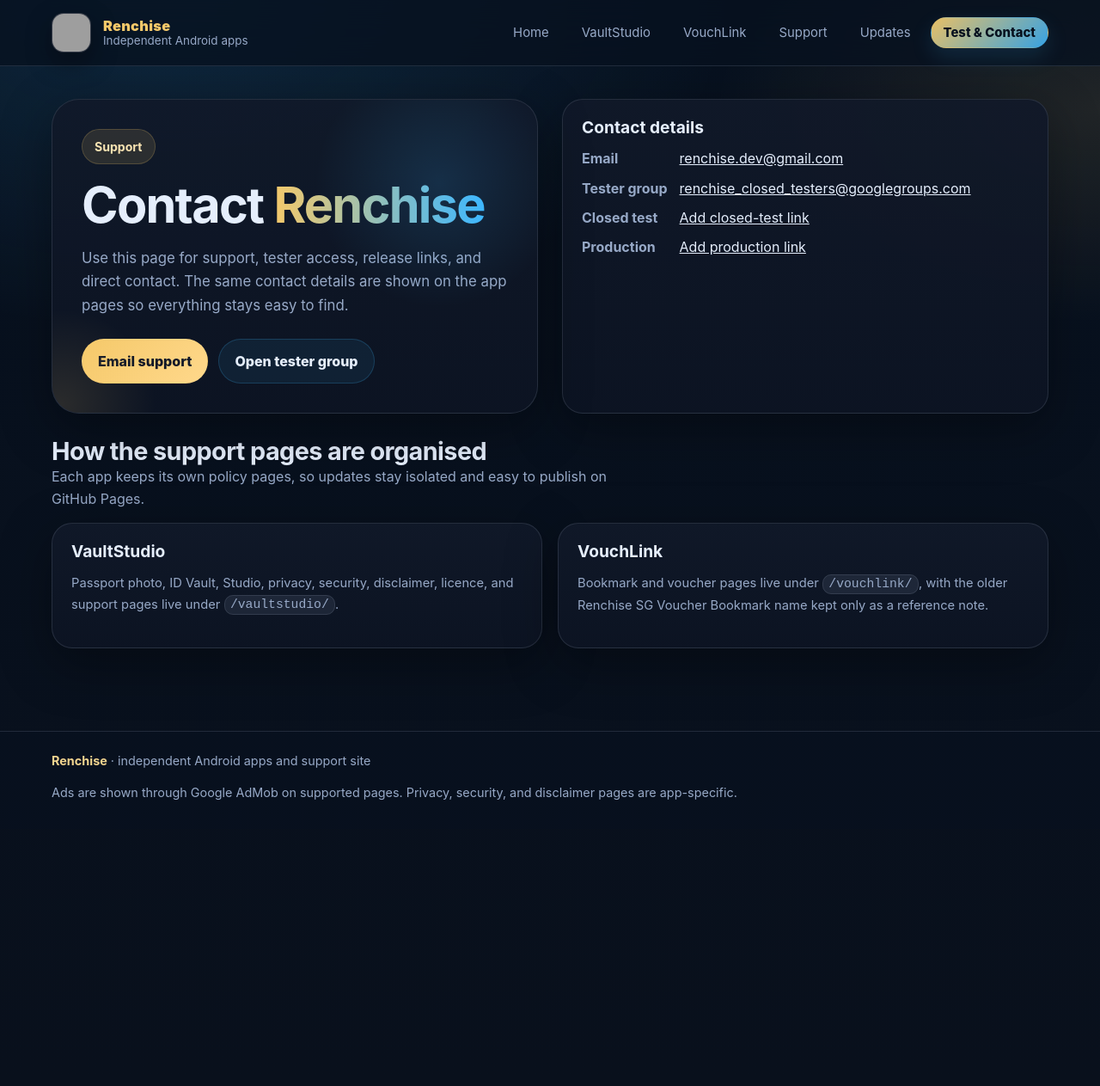
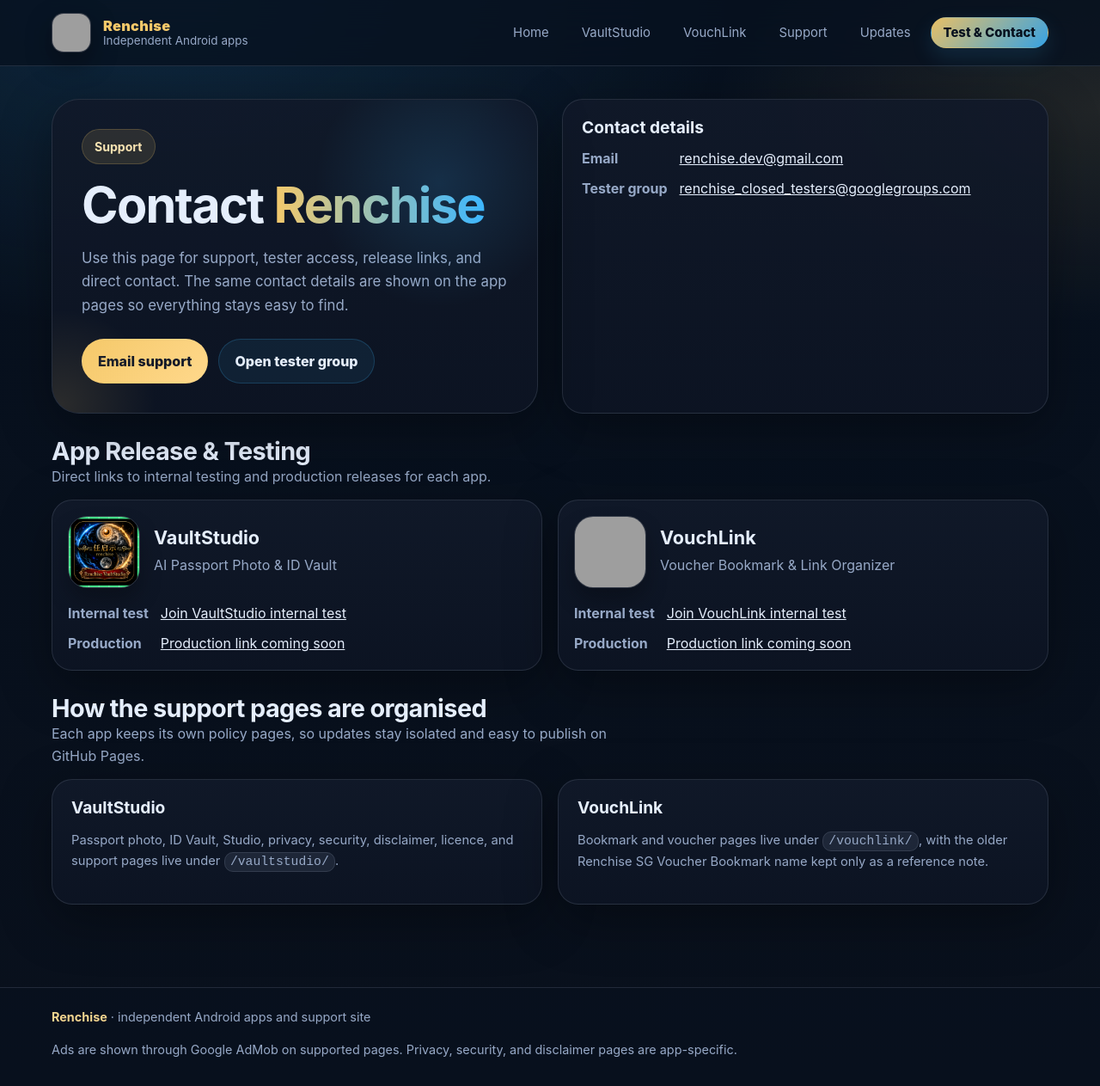
Before and after one commit to renchise/renchise.github.io, a Jekyll site: the page built from contact.html, in a window 1280 px wide and 1263 px high. Shown: the whole window at 86% size. Built offline with Jekyll 4.4.1, drawn with Linux system fonts in a browser that asks for light colours; grey boxes are pictures that could not be loaded.

Commit message:
update contract info

```diff
--- a/contact.html
+++ b/contact.html
@@ -22,9 +22,48 @@
 
         <div class="key">Tester group</div>
         <div class="val"><a href="https://groups.google.com/g/renchise_closed_testers" target="_blank" rel="noopener">renchise_closed_testers@googlegroups.com</a></div>
+      </div>
+    </div>
+  </div>
+</section>
 
-        <div class="key">Closed test</div><div class="val"><a href="#" rel="nofollow">Add closed-test link</a></div>
-        <div class="key">Production</div><div class="val"><a href="#" rel="nofollow">Add production link</a></div>
+<section class="section">
+  <div class="section-head">
+    <div>
+      <h2>App Release & Testing</h2>
+      <p>Direct links to internal testing and production releases for each app.</p>
+    </div>
+  </div>
+  <div class="grid-2">
+    <div class="app-card no-hover">
+      <div class="app-top">
+        <img class="app-logo" src="{{ site.baseurl }}/assets/images/vaultstudio/ic_launcher-playstore.png" alt="VaultStudio icon">
+        <div>
+          <h3 class="app-title">VaultStudio</h3>
+          <p class="app-desc">AI Passport Photo & ID Vault</p>
+        </div>
+      </div>
+      <div class="kv" style="margin-top:16px;">
+        <div class="key">Internal test</div>
+        <div class="val"><a href="https://play.google.com/apps/internaltest/4701423883219551691" rel="nofollow">Join VaultStudio internal test</a></div>
+        <div class="key">Production</div>
+        <div class="val"><a href="#" rel="nofollow">Production link coming soon</a></div>
+      </div>
+    </div>
+
+    <div class="app-card no-hover">
+      <div class="app-top">
+        <img class="app-logo" src="{{ site.baseurl }}/assets/images/vouchlink/ic_launcher-playstore.png" alt="VouchLink icon">
+        <div>
+          <h3 class="app-title">VouchLink</h3>
+          <p class="app-desc">Voucher Bookmark & Link Organizer</p>
+        </div>
+      </div>
+      <div class="kv" style="margin-top:16px;">
+        <div class="key">Internal test</div>
+        <div class="val"><a href="https://play.google.com/apps/internaltest/4701014088258247732" rel="nofollow">Join VouchLink internal test</a></div>
+        <div class="key">Production</div>
+        <div class="val"><a href="#" rel="nofollow">Production link coming soon</a></div>
       </div>
     </div>
   </div>
```
